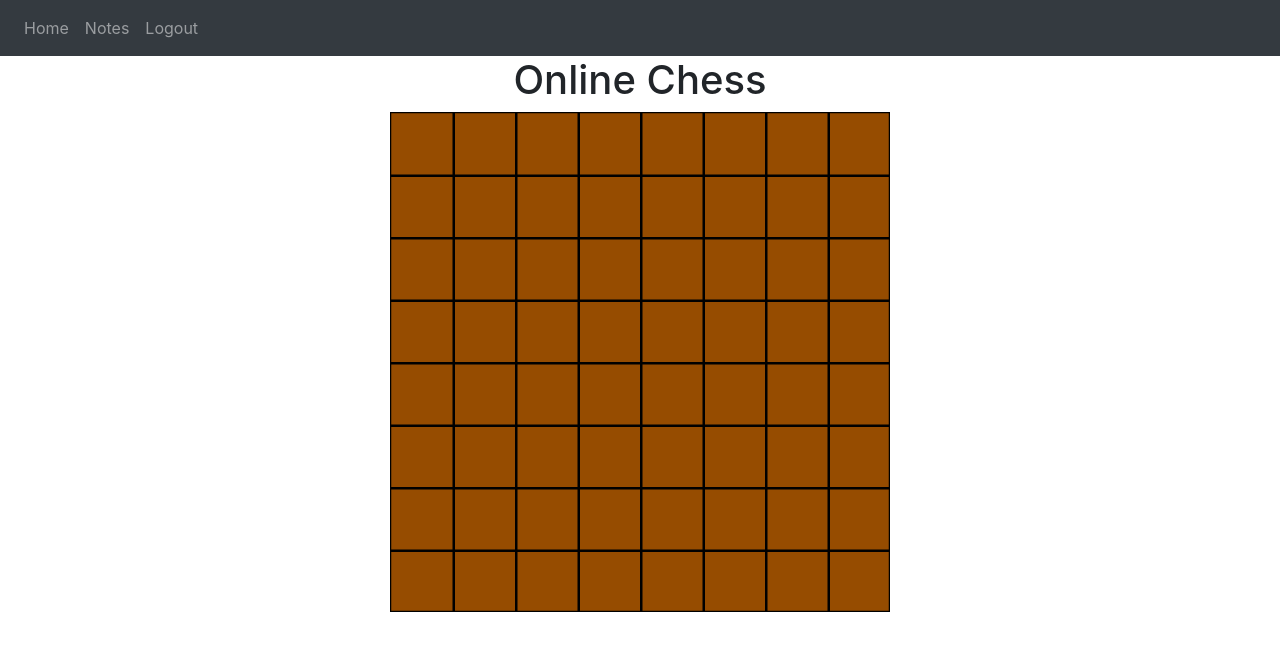
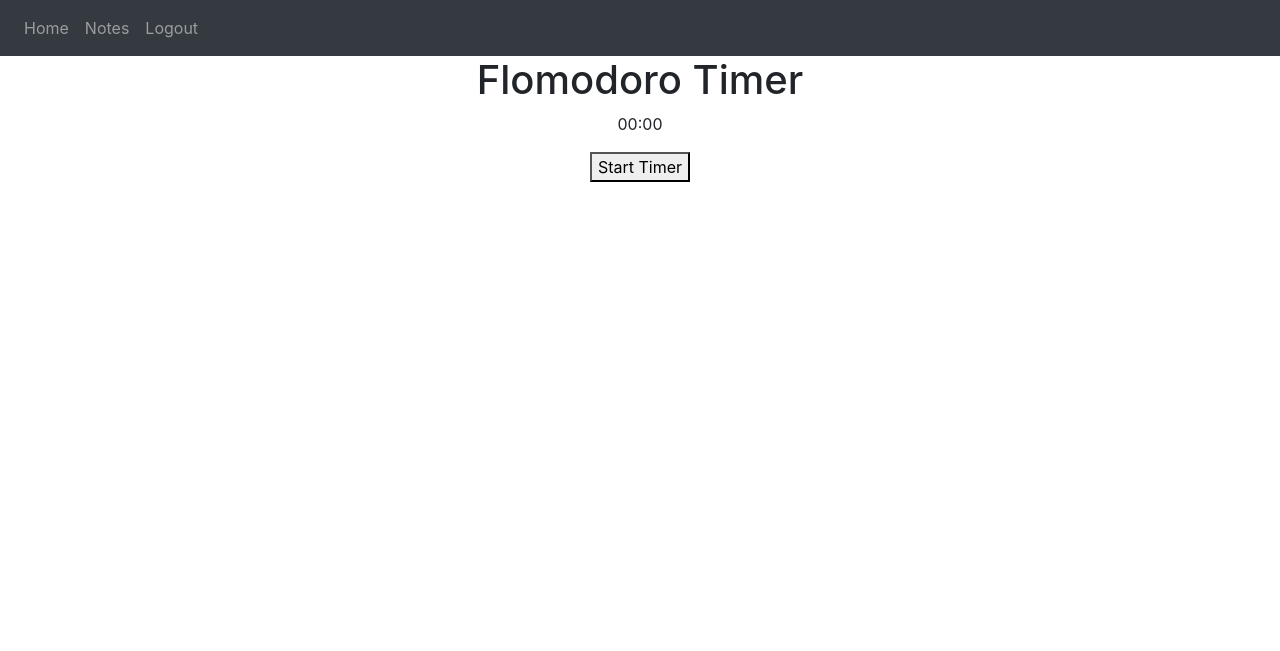
Before and after one commit to jaydenhooper/Flowmodoro.Online, a Flask app: page / in a window 1280 px wide. Shown: the top 651 px of the page. Run offline with Flask 3, Linux system fonts and the light colour scheme; the visitor is signed in with stand-in values (Sample User, id 1); some libraries are stand-ins or nearby versions.

Commit message:
implemented button to start and stop timer, needs work

```diff
--- a/website/static/chess_board.js
+++ /dev/null
@@ -1,47 +0,0 @@
-
-
-function draw_board() {
-
-    // define useful constants
-    const canvas = document.querySelector(".chess_board");
-    const maxSize = 650;
-    const minSize = 450;
-    const smallestDimension = Math.min(window.innerWidth, window.innerHeight);
-    const context = canvas.getContext("2d");
-
-    // Set canvas size
-    if (smallestDimension > maxSize) {
-        size = canvas.height = canvas.width = maxSize - 150;
-    } else if (smallestDimension < minSize) {
-        size = canvas.height = canvas.width = minSize - 150;
-    } else {
-        size = canvas.height = canvas.width = smallestDimension - 150;
-    }
-
-    // useful drawing variables
-    const thickness = size / 200
-    const brown = "rgb(150 76 0)"
-    const black = "rgb(0 0 0)"
-
-    // draw chessboard
-    context.fillStyle = brown;
-    context.fillRect(0, 0, size, size);
-
-    // draw outline
-    context.strokeStyle = black;
-    context.lineWidth = thickness;
-    context.strokeRect(0, 0, size, size);
-
-    // draw squares
-    context.fillStyle = black;
-    for (let i = 1; i < 8; i++) {
-        const left = size * i / 8
-        const top = size * i / 8
-        // vertical lines
-        context.fillRect(left, 0, thickness, size);
-        // horizontal lines
-        context.fillRect(0, top, size, thickness);
-    }
-}
-
-draw_board()
--- a/website/static/style.css
+++ b/website/static/style.css
@@ -6,3 +6,9 @@ canvas
   margin: auto;
   display: block;
 }
+
+.centeredButton {
+  padding: 10px;
+  /* justify-content: center; */
+  /* align-items: center; */
+}
--- /dev/null
+++ b/website/static/timer.js
@@ -0,0 +1,31 @@
+var startTime, endTime;
+var timerText;
+
+function start() {
+    startTime = new Date();
+    timeButton.innerHTML = "End Timer"
+}
+
+function end() {
+    endTime = new Date();
+    var timeDiff = endTime - startTime; // in ms
+    timeDiff /= 1000; // convert to seconds
+    var seconds = Math.round(timeDiff);
+    timeButton.innerHTML = "Start Timer"
+    console.log(seconds);
+}
+
+let currentFunction = start;
+
+function toggleFunctions() {
+    if (currentFunction === start) {
+        currentFunction = end;
+    } else {
+        currentFunction = start;
+    }
+}
+
+document.getElementById('timeButton').addEventListener('click', function() {
+    currentFunction();
+    toggleFunctions();
+});
--- a/website/templates/home.html
+++ b/website/templates/home.html
@@ -3,14 +3,20 @@
 {% block title %}Home{% endblock %}
 
 {% block content %}
-<h1 align="center">Online Chess</h1>
-<canvas align="center" class="chess_board" >
-    <p>The chess board could not be loaded.</p>
-</canvas>
+<h1 align="center">Flomodoro Timer</h1>
+
+<div>
+    <p id="timeText" class="d-flex justify-content-center">00:00</p>
+</div>
+
+<div class="d-flex justify-content-center">
+    <button id="timeButton">Start Timer</button>
+</div>
 
 <script
       type="text/javascript"
-      src="{{ url_for('static', filename='chess_board.js') }}"
-    ></script>
+      src="{{ url_for('static', filename='timer.js') }}"
+></script>
+
 
 {% endblock %}
```
